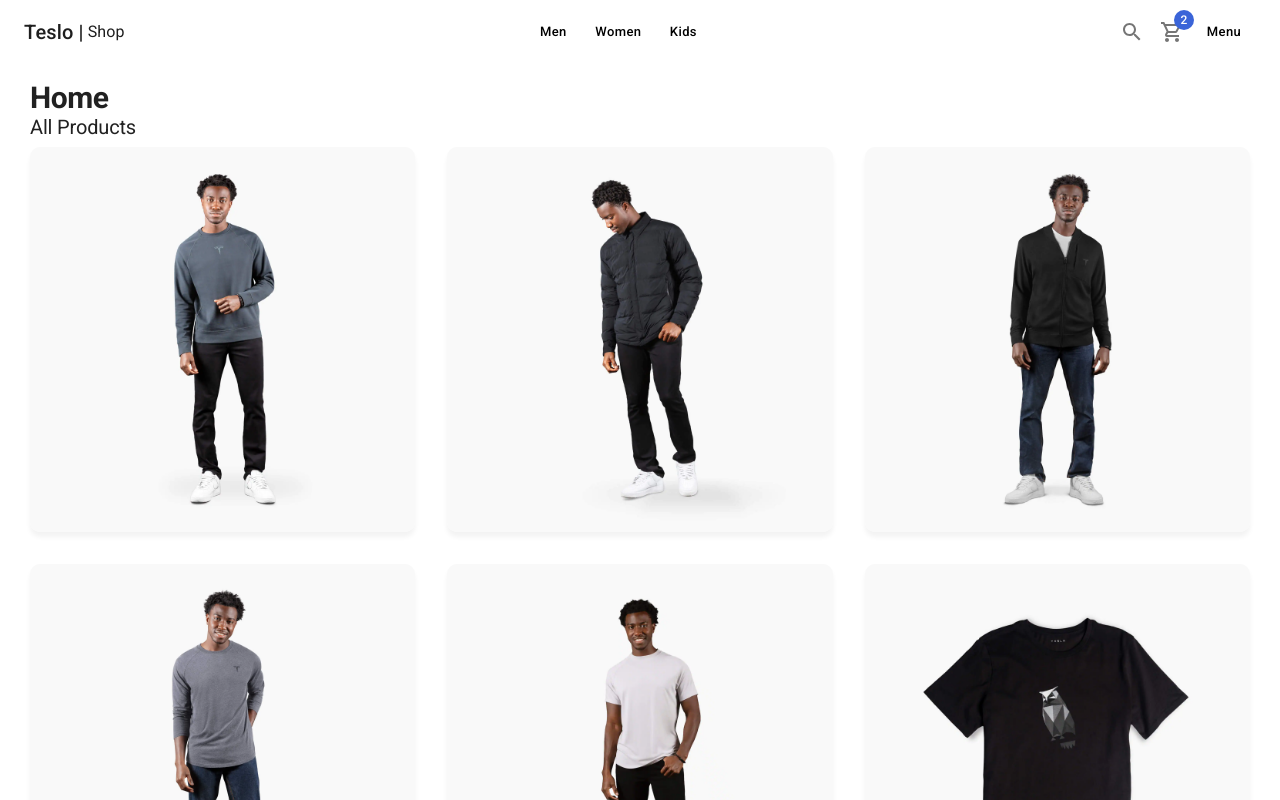
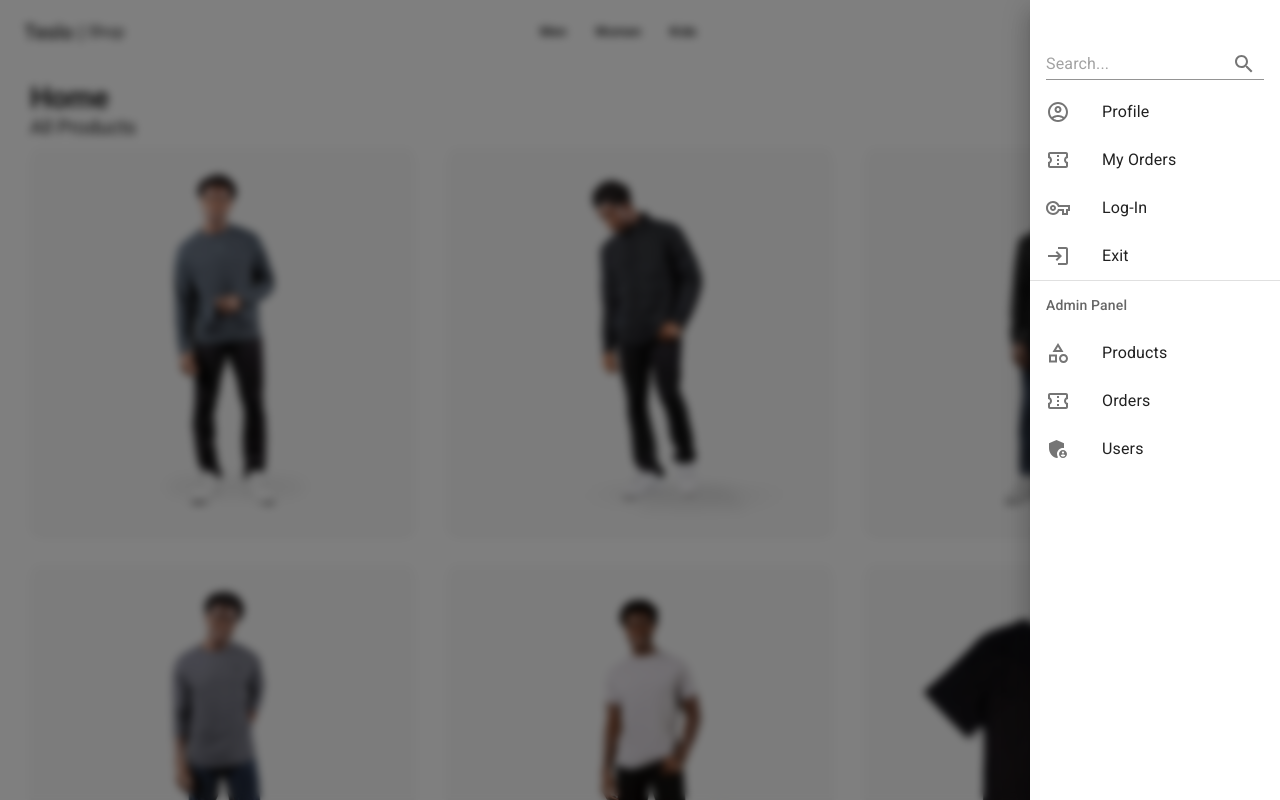
Before and after one commit to Xanul/teslo-shop-next, a Next.js app: page / in a window 1280 px wide. Shown: the top 800 px of the page. Built offline with nearby package versions, Linux system fonts and the light colour scheme.

Commit message:
Added Sidemenu component on /components/ui

```diff
--- a/components/layout/ShopLayout.tsx
+++ b/components/layout/ShopLayout.tsx
@@ -1,7 +1,6 @@
 import { FC, ReactNode } from "react"
 import Head from "next/head"
-import { Navbar } from "../ui"
-
+import { Navbar, SideMenu } from "../ui"
 
 
 interface Props {
@@ -28,7 +27,8 @@
       <nav>
         <Navbar />
       </nav>
-      {/* TODO: Sidebar */}
+
+      <SideMenu/>
 
       <main style={{
         margin: '80px auto',
--- a/components/ui/Navbar.tsx
+++ b/components/ui/Navbar.tsx
@@ -1,7 +1,6 @@
 import NextLink from 'next/link';
 import { AppBar, Badge, Box, Button, IconButton, Link, Toolbar, Typography } from "@mui/material";
 import { SearchOutlined, ShoppingCartOutlined } from '@mui/icons-material'
-
 
 export const Navbar = () => {
   return (
--- /dev/null
+++ b/components/ui/SideMenu.tsx
@@ -0,0 +1,125 @@
+import {
+  Box,
+  Divider,
+  Drawer,
+  IconButton,
+  Input,
+  InputAdornment,
+  List,
+  ListItem,
+  ListItemIcon,
+  ListItemText,
+  ListSubheader,
+} from "@mui/material";
+import {
+  AccountCircleOutlined,
+  AdminPanelSettings,
+  CategoryOutlined,
+  ConfirmationNumberOutlined,
+  EscalatorWarningOutlined,
+  FemaleOutlined,
+  LoginOutlined,
+  MaleOutlined,
+  SearchOutlined,
+  VpnKeyOutlined,
+} from "@mui/icons-material";
+
+export const SideMenu = () => {
+  return (
+    <Drawer
+      open={true}
+      anchor="right"
+      sx={{ backdropFilter: "blur(4px)", transition: "all 0.5s ease-out" }}>
+      <Box sx={{ width: 250, paddingTop: 4 }}>
+        <List>
+          <ListItem>
+            <Input
+              type="text"
+              placeholder="Search..."
+              endAdornment={
+                <InputAdornment position="end">
+                  <IconButton aria-label="toggle password visibility">
+                    <SearchOutlined />
+                  </IconButton>
+                </InputAdornment>
+              }
+            />
+          </ListItem>
+
+          <ListItem button>
+            <ListItemIcon>
+              <AccountCircleOutlined />
+            </ListItemIcon>
+            <ListItemText primary={"Profile"} />
+          </ListItem>
+
+          <ListItem button>
+            <ListItemIcon>
+              <ConfirmationNumberOutlined />
+            </ListItemIcon>
+            <ListItemText primary={"My Orders"} />
+          </ListItem>
+
+          <ListItem button sx={{ display: { xs: "", sm: "none" } }}>
+            <ListItemIcon>
+              <MaleOutlined />
+            </ListItemIcon>
+            <ListItemText primary={"Men"} />
+          </ListItem>
+
+          <ListItem button sx={{ display: { xs: "", sm: "none" } }}>
+            <ListItemIcon>
+              <FemaleOutlined />
+            </ListItemIcon>
+            <ListItemText primary={"Women"} />
+          </ListItem>
+
+          <ListItem button sx={{ display: { xs: "", sm: "none" } }}>
+            <ListItemIcon>
+              <EscalatorWarningOutlined />
+            </ListItemIcon>
+            <ListItemText primary={"Kids"} />
+          </ListItem>
+
+          <ListItem button>
+            <ListItemIcon>
+              <VpnKeyOutlined />
+            </ListItemIcon>
+            <ListItemText primary={"Log-In"} />
+          </ListItem>
+
+          <ListItem button>
+            <ListItemIcon>
+              <LoginOutlined />
+            </ListItemIcon>
+            <ListItemText primary={"Exit"} />
+          </ListItem>
+
+          {/* Admin Panel */}
+          <Divider />
+          <ListSubheader>Admin Panel</ListSubheader>
+
+          <ListItem button>
+            <ListItemIcon>
+              <CategoryOutlined />
+            </ListItemIcon>
+            <ListItemText primary={"Products"} />
+          </ListItem>
+          <ListItem button>
+            <ListItemIcon>
+              <ConfirmationNumberOutlined />
+            </ListItemIcon>
+            <ListItemText primary={"Orders"} />
+          </ListItem>
+
+          <ListItem button>
+            <ListItemIcon>
+              <AdminPanelSettings />
+            </ListItemIcon>
+            <ListItemText primary={"Users"} />
+          </ListItem>
+        </List>
+      </Box>
+    </Drawer>
+  );
+};
--- a/components/ui/index.ts
+++ b/components/ui/index.ts
@@ -1 +1,2 @@
 export * from './Navbar';
+export * from './SideMenu';
```
